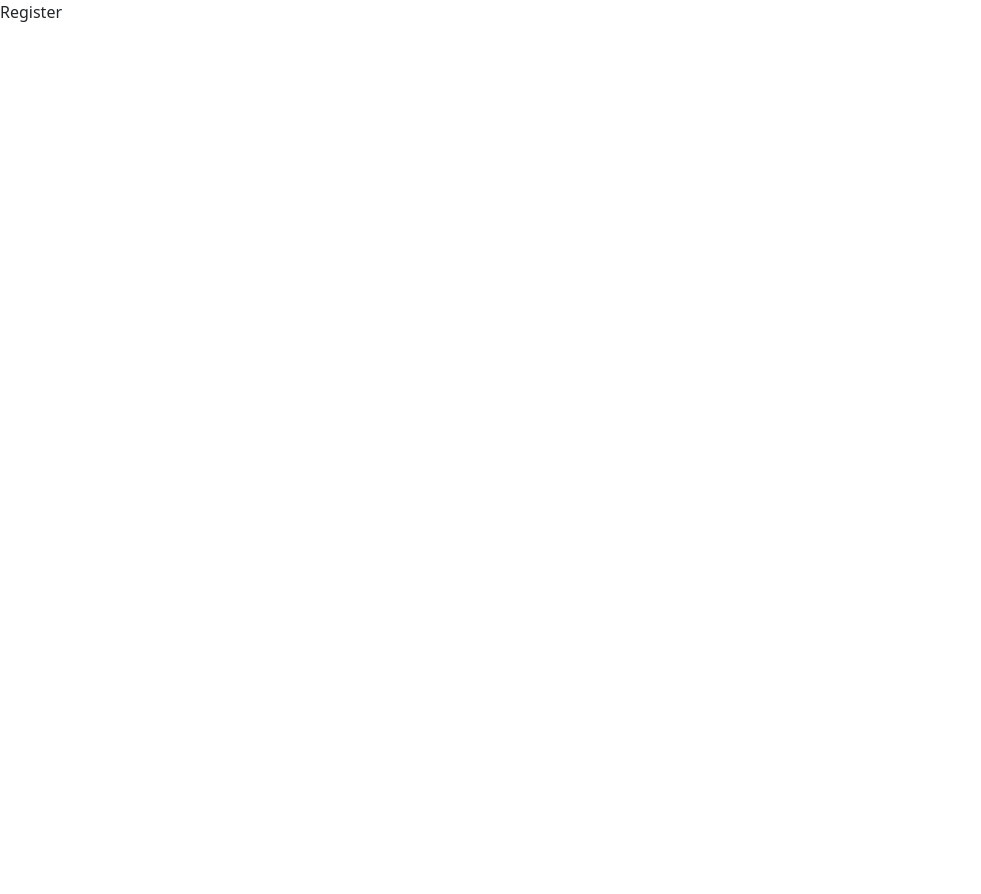
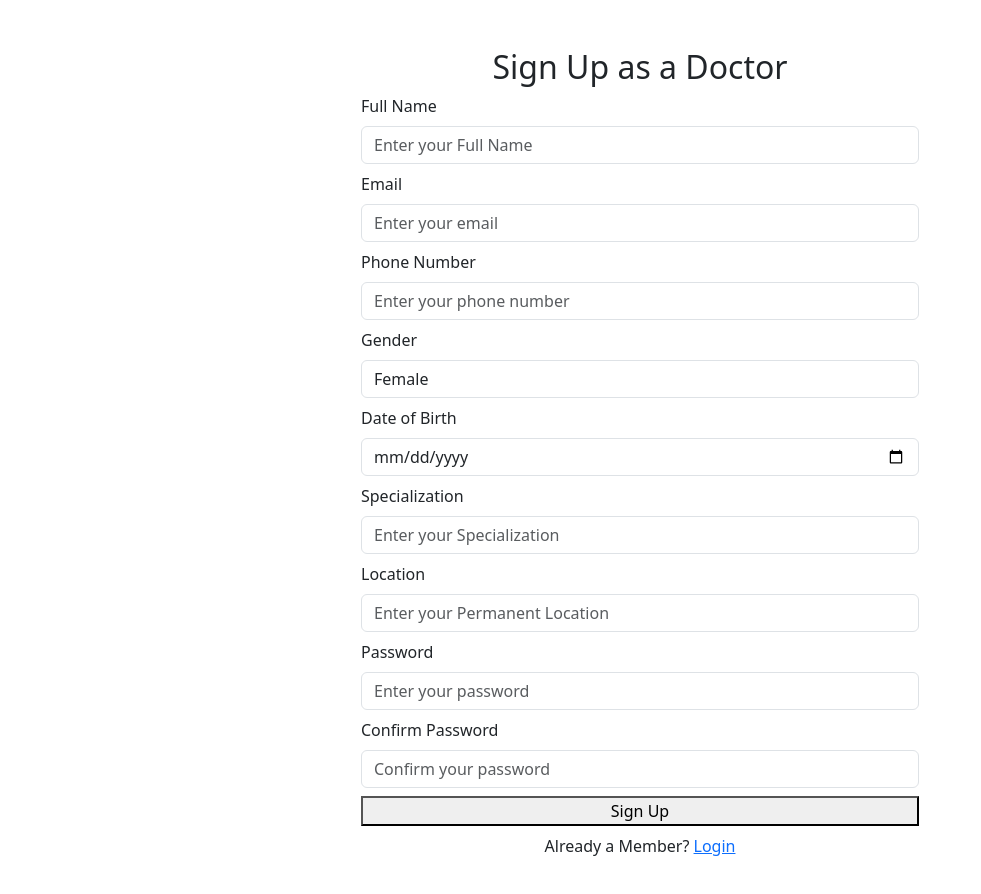
Before and after one commit to thaminiArchnix/DocLocator, a React (Vite) app in the folder Frontend/: page /doctor/register in a window 1280 px wide. Shown: the top 894 px of the page, without its empty margins (0-981 px from the left). Before the commit the page ends 800 px from the top, so only its background shows below. Built offline with nearby package versions, Linux system fonts and the light colour scheme; the HTML template or start-up script is replaced by a standard one.

Commit message:
Register and Login Pages

```diff
--- a/Frontend/src/App.jsx
+++ b/Frontend/src/App.jsx
@@ -10,16 +10,17 @@ import Dashboard from "./Pages/Doctor/Dashboard";
 import Appointments from "./Pages/Doctor/Appointments";
 import History from "./Pages/Doctor/History";
 import Profile from "./Pages/Doctor/Profile";
+import Login from "./Pages/Doctor/Login";
 import 'bootstrap/dist/css/bootstrap.min.css';
 import "bootstrap-icons/font/bootstrap-icons.css";
 import './index.css';
-
 
 function App() {
   return (
     <>
       <Router>
         <Routes>
+        <Route path="/doctor/login" element={<Login/>} />
           <Route path="/doctor/register" element={<Register/>} />
           <Route path="/doctor/dashboard" element={<Dashboard/>} />
           <Route path="/doctor/appointments" element={<Appointments/>} />
--- a/Frontend/src/Components/Doctor/NavbarContainer.jsx
+++ b/Frontend/src/Components/Doctor/NavbarContainer.jsx
@@ -15,7 +15,7 @@ const NavbarContainer = () => {
             <Nav.Link href="./history" className='text-center'>Treatment History</Nav.Link>
             <Nav.Link href="./profile" className='text-center'>Profile</Nav.Link>
         </Nav>
-        <div className='mx-3 d-flex text-center justify-content-center'><Button className='mr-3' variant="primary" href='../login'>Logout</Button>{' '}</div>
+        <div className='mx-3 d-flex text-center justify-content-center'><Button className='mr-3' variant="primary" href='./login'>Logout</Button>{' '}</div>
     </Navbar>
   )
 }
--- /dev/null
+++ b/Frontend/src/Pages/Doctor/Login.jsx
@@ -0,0 +1,22 @@
+import React from 'react'
+import {Link} from 'react-router-dom'
+
+const Login = () => {
+  return (
+    <div className='container d-flex flex-column align-items-center justify-content-center py-5'>
+        <h2>Login as a Doctor</h2>
+        <form className='d-flex flex-column w-50 gap-2 '>
+            <label>Email</label>
+            <input type="email" placeholder='Enter your email' className="form-control"></input>
+
+            <label>Password</label>
+            <input type="password" placeholder='Enter your password' className="form-control"></input>
+            <button>Login</button>
+        </form>
+        <p className='py-2'>Not a Member? <Link to='../doctor/register'>Sign Up</Link></p>
+
+    </div>
+  )
+}
+
+export default Login
--- a/Frontend/src/Pages/Doctor/Register.jsx
+++ b/Frontend/src/Pages/Doctor/Register.jsx
@@ -1,8 +1,38 @@
 import React from 'react'
+import {Link} from 'react-router-dom'
 
 const Register = () => {
   return (
-    <div>Register</div>
+    <div className='container d-flex flex-column align-items-center justify-content-center py-5'>
+        <h2>Sign Up as a Doctor</h2>
+        <form className='d-flex flex-column w-50 gap-2 '>
+            <label>Full Name</label>
+            <input type="text" placeholder='Enter your Full Name' className="form-control"></input>
+            <label>Email</label>
+            <input type="email" placeholder='Enter your email' className="form-control"></input>
+            <label>Phone Number</label>
+            <input type="tel" placeholder='Enter your phone number' className="form-control"></input>
+            <label>Gender</label>
+            <select className="form-control">
+              <option>Female</option>
+              <option>Male</option>
+              <option>Other</option>
+            </select>
+            <label>Date of Birth</label>
+            <input type="date" placeholder='Enter your Date of Birth' className="form-control"></input>
+            <label>Specialization</label>
+            <input type="text" placeholder='Enter your Specialization' className="form-control"></input>
+            <label>Location</label>
+            <input type="text" placeholder='Enter your Permanent Location' className="form-control"></input>
+            <label>Password</label>
+            <input type="password" placeholder='Enter your password' className="form-control"></input>
+            <label>Confirm Password</label>
+            <input type="password" placeholder='Confirm your password' className="form-control"></input>
+            <button>Sign Up</button>
+        </form>
+        <p className='py-2'>Already a Member? <Link to='../doctor/login'>Login</Link></p>
+
+    </div>
   )
 }
 
```
